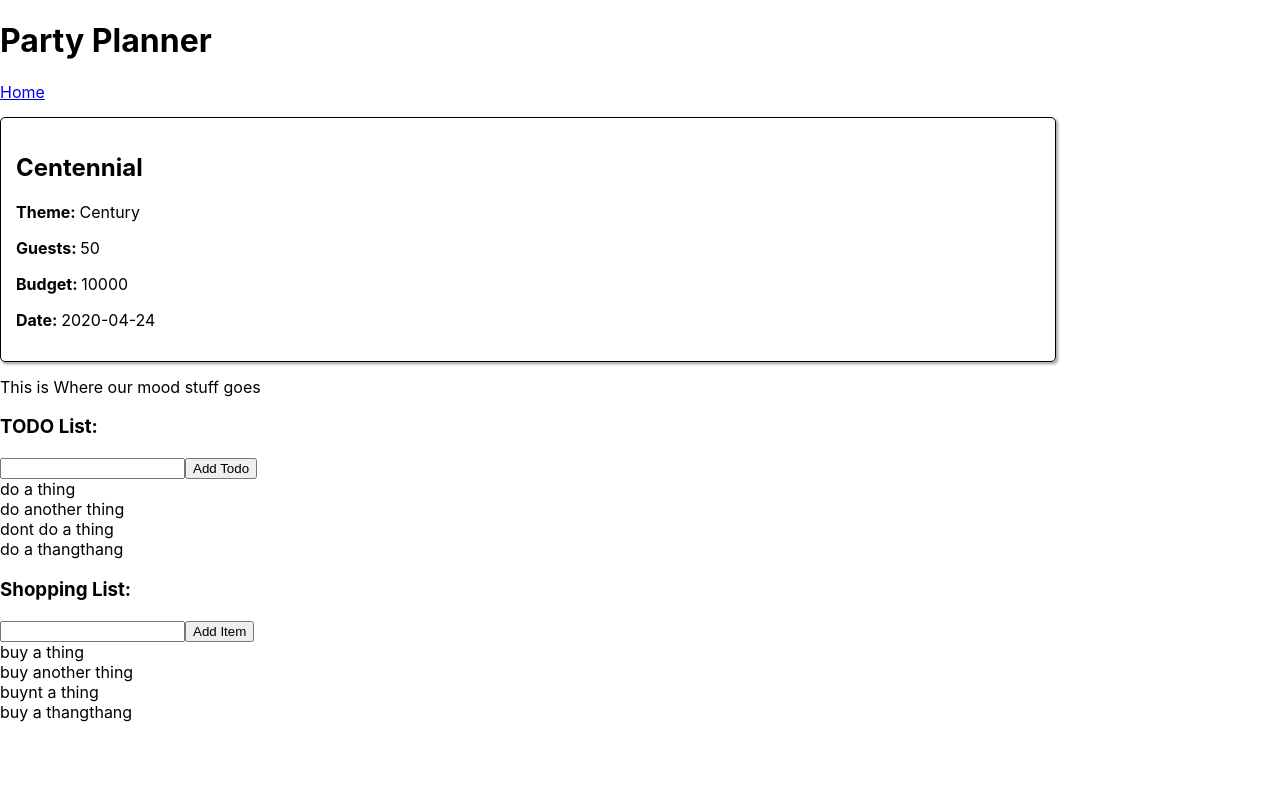
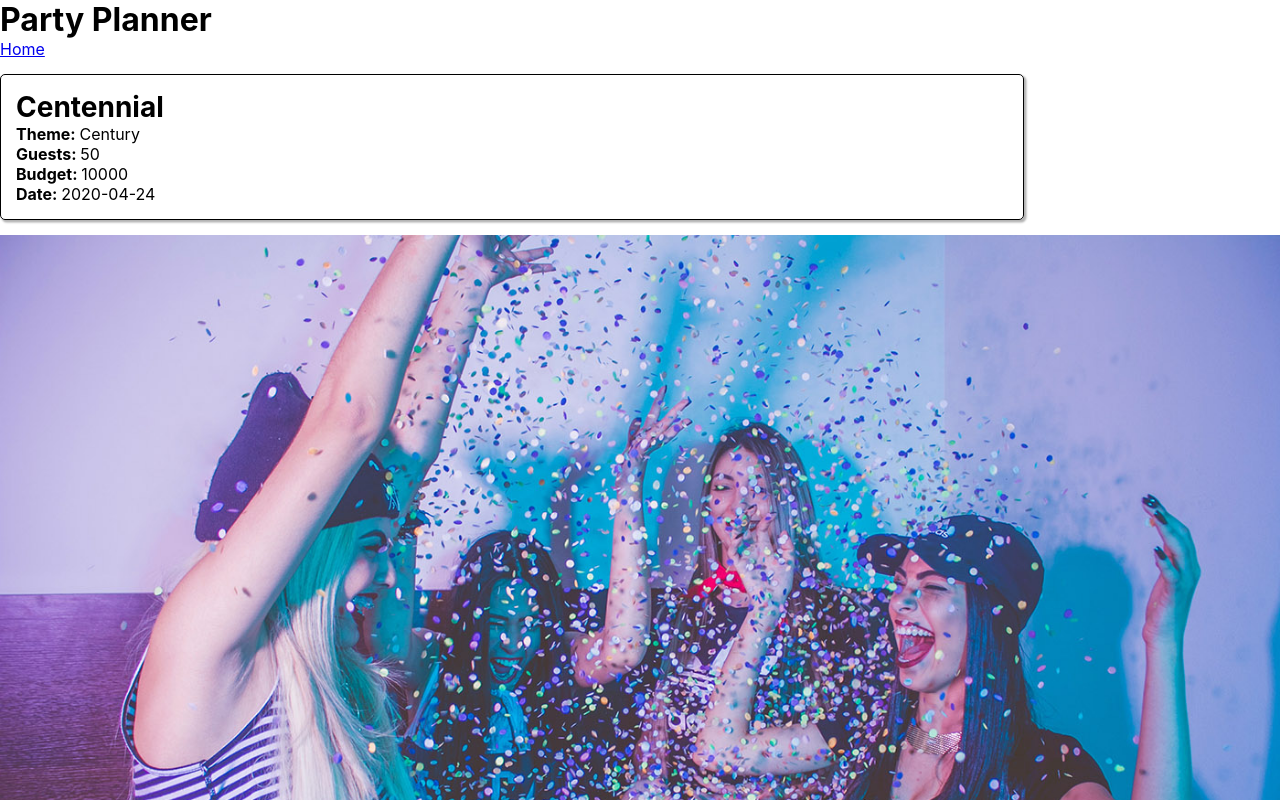
Before and after one commit to partyplannerlambda/ppl-frontend, a React (Create React App) app: page /parties/1 in a window 1280 px wide. Shown: the top 800 px of the page. Built offline with nearby package versions, Linux system fonts and the light colour scheme.

Commit message:
added modal default pic

```diff
--- a/src/components/EventMoodModal.js
+++ b/src/components/EventMoodModal.js
@@ -1,5 +1,7 @@
 import React from 'react';
 
 export default function(props){
-    return <div>This is Where our mood stuff goes</div>
+    console.log(props)
+    let imgUrl = "/imgs/moodModal.jpg"
+    return <img src={`${imgUrl}`} />
 }
--- a/src/index.css
+++ b/src/index.css
@@ -1,3 +1,38 @@
+html {
+  box-sizing: border-box;
+  margin: 0;
+  padding: 0;
+
+  font-size: 62.5%;
+}
+
+*, *:before, *:after {
+  box-sizing: inherit;
+  margin: 0;
+  padding: 0;
+}
+
+* {
+  font-size: 1.6rem;
+}
+
+h1 {
+  font-size: 3.2rem;
+}
+
+h2 {
+  font-size: 2.8rem;
+}
+
+h3 {
+  font-size: 2.4rem;
+}
+
+img {
+  width: 100%;
+  height: auto;
+}
+
 body {
   margin: 0;
   padding: 0;
```
Also changed, not shown: public/imgs/moodModal.jpg (added).
